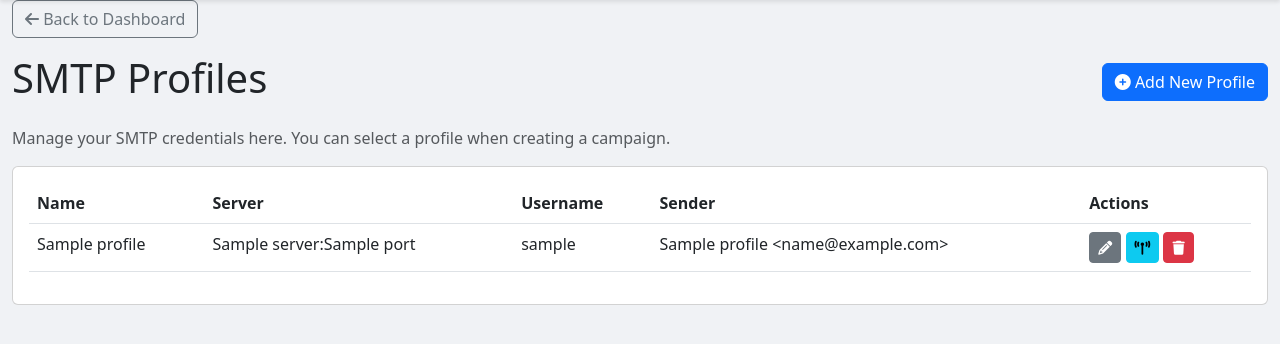
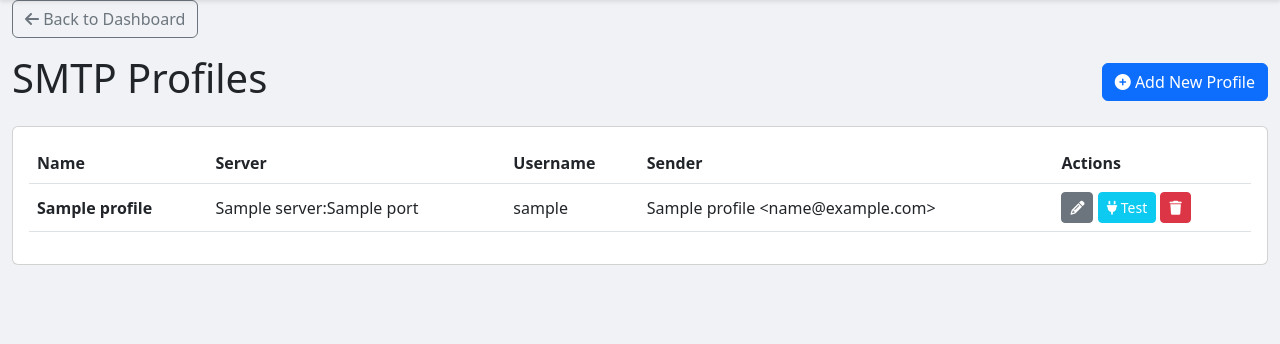
Before and after one commit to Sussyfreelandx/smtpweb, a Python web app: template app/templates/smtp_profiles.html in a window 1280 px wide. Shown: the part 56-400 px from the top of the page. Run offline with Jinja, Linux system fonts and the light colour scheme; the template is opened without the code that fills it: most values are stand-ins (such as "Sample title", 1, 10 or a date in 2020).

Commit message:
Update smtp_profiles.html

```diff
--- a/app/templates/smtp_profiles.html
+++ b/app/templates/smtp_profiles.html
@@ -13,12 +13,11 @@
         <i class="fas fa-plus-circle"></i> Add New Profile
     </button>
 </div>
-<p class="text-muted">Manage your SMTP credentials here. You can select a profile when creating a campaign.</p>
 
 <div class="card">
     <div class="card-body">
         <div class="table-responsive">
-            <table class="table">
+            <table class="table align-middle">
                 <thead>
                     <tr>
                         <th>Name</th>
@@ -31,22 +30,29 @@
                 <tbody>
                     {% for profile in profiles %}
                     <tr>
-                        <td>{{ profile.profile_name }}</td>
+                        <td class="fw-bold">{{ profile.profile_name }}</td>
                         <td>{{ profile.server }}:{{ profile.port }}</td>
                         <td>{{ profile.username }}</td>
-                        <td class="text-nowrap">{{ profile.sender_name }} &lt;{{ profile.sender_email }}&gt;</td>
+                        <td>{{ profile.sender_name }} &lt;{{ profile.sender_email }}&gt;</td>
                         <td>
-                            <button class="btn btn-sm btn-secondary" title="Edit" onclick='editModal({{ profile.to_dict()|tojson|safe }}, "{{ profile.profile_name }}", {{ profile.id }})'><i class="fas fa-pencil-alt"></i></button>
-                            <button class="btn btn-sm btn-info" title="Test Connection" onclick="testConnection(this, {{ profile.id }})"><i class="fas fa-broadcast-tower"></i></button>
-                            <form method="POST" action="{{ url_for('main.delete_smtp_profile', profile_id=profile.id) }}" style="display:inline;" onsubmit="return confirm('Are you sure you want to delete this profile?');">
+                            <button class="btn btn-sm btn-secondary" title="Edit"
+                                    onclick='editModal({{ profile.to_dict()|tojson|safe }}, "{{ profile.profile_name }}", {{ profile.id }})'>
+                                <i class="fas fa-pencil-alt"></i>
+                            </button>
+
+                            <!-- Test Connection Button -->
+                            <button class="btn btn-sm btn-info text-white" title="Test Connection"
+                                    onclick="testConnection(this, {{ profile.id }})">
+                                <i class="fas fa-plug"></i> Test
+                            </button>
+
+                            <form method="POST" action="{{ url_for('main.delete_smtp_profile', profile_id=profile.id) }}" style="display:inline;" onsubmit="return confirm('Are you sure?');">
                                 <button type="submit" class="btn btn-sm btn-danger" title="Delete"><i class="fas fa-trash"></i></button>
                             </form>
                         </td>
                     </tr>
                     {% else %}
-                    <tr>
-                        <td colspan="5" class="text-center">No SMTP profiles found.</td>
-                    </tr>
+                    <tr><td colspan="5" class="text-center text-muted">No profiles found.</td></tr>
                     {% endfor %}
                 </tbody>
             </table>
@@ -54,7 +60,7 @@
     </div>
 </div>
 
-<!-- Modal for Add/Edit -->
+<!-- Modal -->
 <div class="modal fade" id="profileModal" tabindex="-1">
     <div class="modal-dialog modal-lg">
         <div class="modal-content">
@@ -66,40 +72,40 @@
                 <div class="modal-body">
                     <input type="hidden" id="profile_id" name="profile_id">
                     <div class="mb-3">
-                        <label for="name" class="form-label">Profile Name</label>
+                        <label class="form-label">Profile Name</label>
                         <input type="text" class="form-control" id="name" name="name" required>
                     </div>
                     <div class="row">
-                        <div class="col-md-8">
-                            <label for="server" class="form-label">Server</label>
-                            <input type="text" class="form-control" id="server" name="server" required>
+                        <div class="col-md-8 mb-3">
+                            <label class="form-label">Server</label>
+                            <input type="text" class="form-control" id="server" name="server" placeholder="smtp.gmail.com" required>
                         </div>
-                        <div class="col-md-4">
-                            <label for="port" class="form-label">Port</label>
+                        <div class="col-md-4 mb-3">
+                            <label class="form-label">Port</label>
                             <input type="number" class="form-control" id="port" name="port" value="587" required>
                         </div>
                     </div>
-                    <div class="row mt-3">
-                         <div class="col-md-6">
-                            <label for="username" class="form-label">Username</label>
+                    <div class="row">
+                         <div class="col-md-6 mb-3">
+                            <label class="form-label">Username</label>
                             <input type="text" class="form-control" id="username" name="username" required>
                         </div>
-                         <div class="col-md-6">
-                            <label for="password" class="form-label">Password</label>
-                            <input type="password" class="form-control" id="password" name="password" placeholder="Leave blank to keep existing">
+                         <div class="col-md-6 mb-3">
+                            <label class="form-label">Password</label>
+                            <input type="password" class="form-control" id="password" name="password" placeholder="Leave blank to keep current">
                         </div>
                     </div>
-                    <div class="row mt-3">
-                         <div class="col-md-6">
-                            <label for="sender_name" class="form-label">Sender Name</label>
+                    <div class="row">
+                         <div class="col-md-6 mb-3">
+                            <label class="form-label">Sender Name</label>
                             <input type="text" class="form-control" id="sender_name" name="sender_name">
                         </div>
-                         <div class="col-md-6">
-                            <label for="sender_email" class="form-label">Sender Email</label>
+                         <div class="col-md-6 mb-3">
+                            <label class="form-label">Sender Email</label>
                             <input type="email" class="form-control" id="sender_email" name="sender_email">
                         </div>
                     </div>
-                     <div class="mt-3">
+                     <div class="mt-2">
                         <div class="form-check form-check-inline">
                             <input class="form-check-input" type="checkbox" id="use_tls" name="use_tls" checked>
                             <label class="form-check-label" for="use_tls">Use TLS</label>
@@ -134,45 +140,46 @@
         document.getElementById('profile_id').value = '';
     }
 
-    function editModal(profileData, profileName, profileId) {
+    function editModal(data, name, id) {
         modalTitle.innerText = "Edit SMTP Profile";
         profileForm.action = "{{ url_for('main.smtp_profiles') }}";
-        profileForm.reset();
 
-        document.getElementById('profile_id').value = profileId;
-        document.getElementById('name').value = profileName;
-        document.getElementById('server').value = profileData.server;
-        document.getElementById('port').value = profileData.port;
-        document.getElementById('username').value = profileData.username;
-        document.getElementById('sender_name').value = profileData.sender_name;
-        document.getElementById('sender_email').value = profileData.sender_email;
-        document.getElementById('use_tls').checked = profileData.use_tls;
-        document.getElementById('use_ssl').checked = profileData.use_ssl;
+        document.getElementById('profile_id').value = id;
+        document.getElementById('name').value = name;
+        document.getElementById('server').value = data.server;
+        document.getElementById('port').value = data.port;
+        document.getElementById('username').value = data.username;
+        document.getElementById('sender_name').value = data.sender_name;
+        document.getElementById('sender_email').value = data.sender_email;
+        document.getElementById('use_tls').checked = data.use_tls;
+        document.getElementById('use_ssl').checked = data.use_ssl;
 
         modal.show();
     }
 
-    function testConnection(button, profileId) {
-        const originalIcon = button.innerHTML;
-        button.innerHTML = '<span class="spinner-border spinner-border-sm" role="status"></span>';
-        button.disabled = true;
+    function testConnection(btn, id) {
+        const originalHtml = btn.innerHTML;
+        btn.innerHTML = '<span class="spinner-border spinner-border-sm"></span>';
+        btn.disabled = true;
 
         fetch("{{ url_for('main.test_smtp_connection') }}", {
-            method: 'POST',
-            headers: {'Content-Type': 'application/json'},
-            body: JSON.stringify({ profile_id: profileId })
+            method: "POST",
+            headers: {
+                "Content-Type": "application/json",
+                "X-Requested-With": "XMLHttpRequest"
+            },
+            body: JSON.stringify({ profile_id: id })
         })
         .then(response => response.json())
         .then(data => {
-            alert(data.message);
+            alert(data.message); // Simple alert as requested for test results
         })
-        .catch(error => {
-            console.error('Error:', error);
-            alert('An error occurred while testing the connection.');
+        .catch(err => {
+            alert("Network Error: " + err);
         })
         .finally(() => {
-            button.innerHTML = originalIcon;
-            button.disabled = false;
+            btn.innerHTML = originalHtml;
+            btn.disabled = false;
         });
     }
 </script>
```
